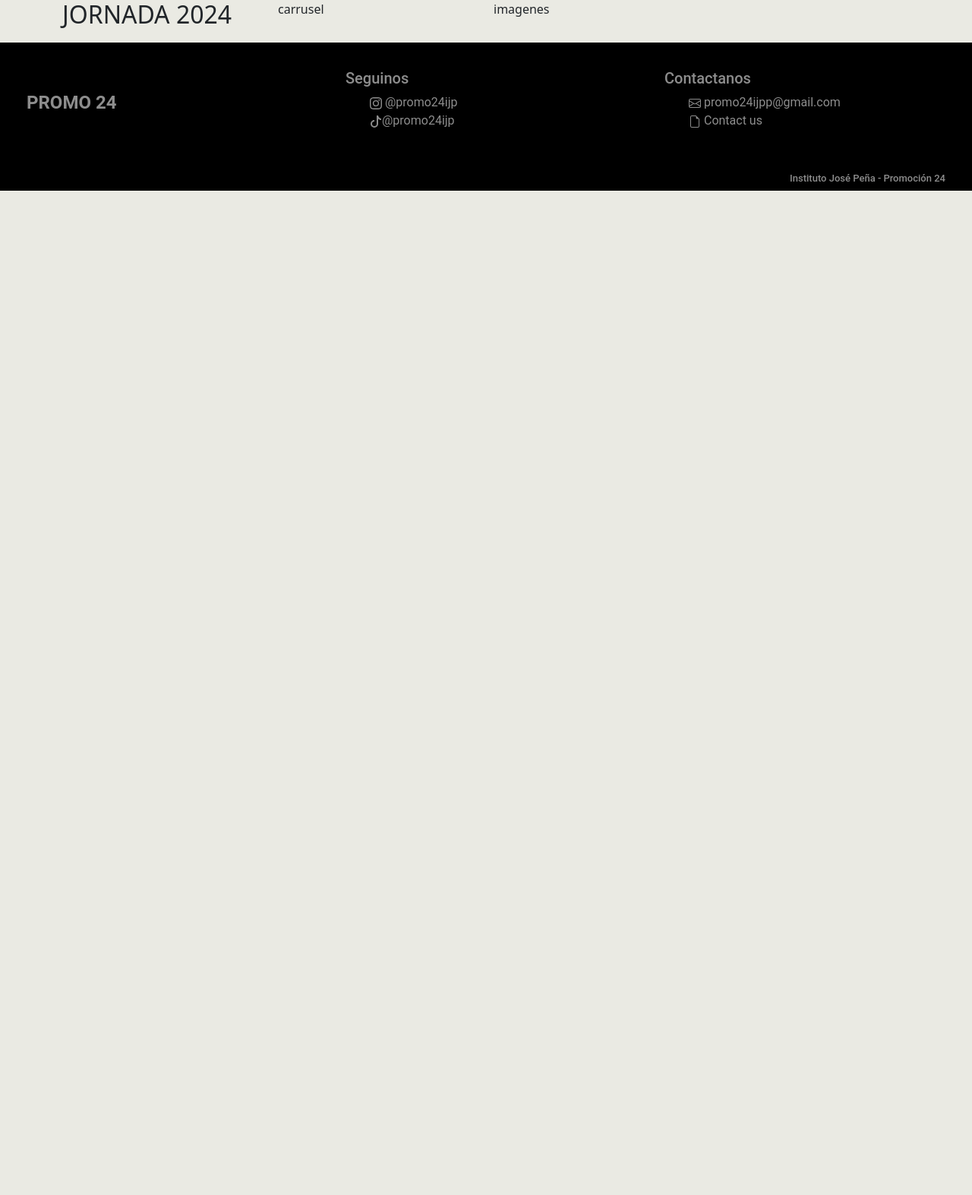
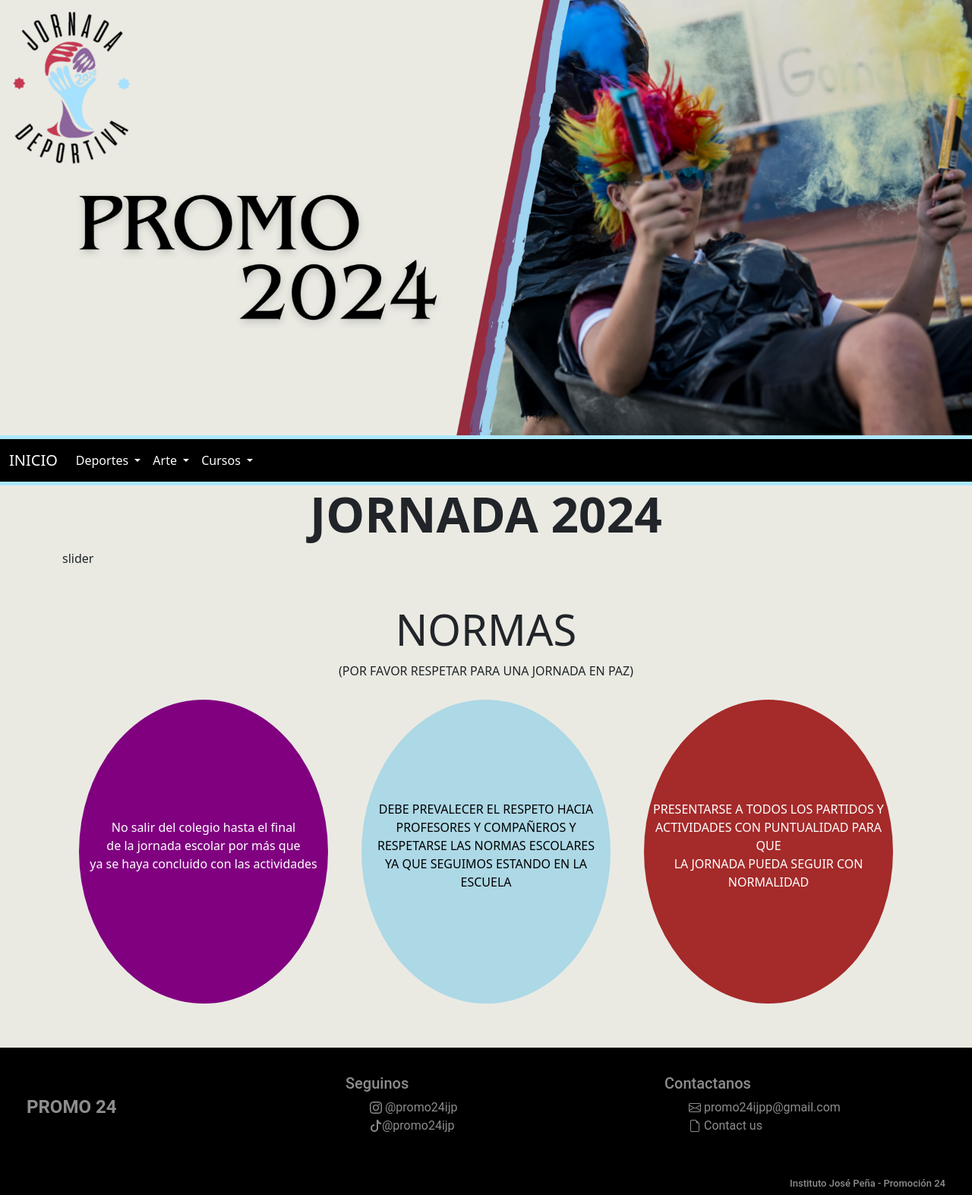
Before and after one commit to MateoAraujo5935/paginajornada, a PHP site: page / in a window 1280 px wide. Shown: the whole page at 76% size. Before the commit the page ends 251 px from the top, so only its background shows below. Run offline with PHP 8.4, Linux system fonts and the light colour scheme.

Commit message:
15/9-14:40

```diff
--- a/header.php
+++ b/header.php
@@ -0,0 +1,85 @@
+<header>
+<img src="imagenes/banner.png" alt="">
+<nav class="navbar navbar-expand-lg bg-body-dark">
+      <div class="container-fluid">
+        <a class="navbar-brand" href="index.php">INICIO</a>
+        <button
+          class="navbar-toggler"
+          type="button"
+          data-bs-toggle="collapse"
+          data-bs-target="#navbarNavDropdown"
+          aria-controls="navbarNavDropdown"
+          aria-expanded="false"
+          aria-label="Toggle navigation"
+        >
+          <span class="navbar-toggler-icon"></span>
+        </button>
+        <div class="collapse navbar-collapse" id="navbarNavDropdown">
+          <ul class="navbar-nav">
+            <li class="nav-item dropdown">
+              <a
+                class="nav-link dropdown-toggle"
+                href="#"
+                role="button"
+                data-bs-toggle="dropdown"
+                aria-expanded="false"
+              >
+                Deportes
+              </a>
+              <ul class="dropdown-menu">
+                <li><a class="dropdown-item" href="index.php?page=sports&sport=football_male">Fútbol Masculino</a></li>
+                <li><a class="dropdown-item" href="index.php?page=sports&sport=football_female">Fútbol Femenino</a></li>
+                <li><a class="dropdown-item" href="index.php?page=sports&sport=basketball">Básquet</a></li>
+                <li><a class="dropdown-item" href="index.php?page=sports&sport=volleyball">Voley</a></li>
+                <li><a class="dropdown-item" href="index.php?page=sports&sport=handball">Handball</a></li>
+                <div class="dropdown-divider"></div>
+                <h6 class="dropdown-header">Esports</h6>
+                <div class="dropdown-divider"></div>
+                <a class="dropdown-item" href="index.php?page=sports&sport=fifa">Fifa</a>
+              </ul>
+            </li>
+            <li class="nav-item dropdown">
+              <a
+                class="nav-link dropdown-toggle"
+                href="#"
+                role="button"
+                data-bs-toggle="dropdown"
+                data-bs-theme="dark"
+                aria-expanded="false"
+              >
+                Arte
+              </a>
+              <ul class="dropdown-menu">
+                <li><a class="dropdown-item" href="#">Show de talentos</a></li>
+                <li><a class="dropdown-item" href="#">Dibujo</a></li>
+              </ul>
+            </li>
+            <li class="nav-item dropdown">
+              <a
+                class="nav-link dropdown-toggle"
+                href="#"
+                role="button"
+                data-bs-toggle="dropdown"
+                aria-expanded="false"
+              >
+                Cursos
+              </a>
+              <ul class="dropdown-menu">
+                <h6 class="dropdown-header">Ciclo Orientado</h6>
+                <div class="dropdown-divider"></div>
+                <a class="dropdown-item" href="./navbar/cursos/6to.html">6to</a>
+                <a class="dropdown-item" href="#">5to</a>
+                <a class="dropdown-item" href="#">4to</a>
+                <div class="dropdown-divider"></div>
+                <h6 class="dropdown-header">Ciclo básico</h6>
+                <div class="dropdown-divider"></div>
+                <a class="dropdown-item" href="#">3ro</a>
+                <a class="dropdown-item" href="#">2do</a>
+                <a class="dropdown-item" href="#">1ro</a>
+              </ul>
+            </li>
+          </ul>
+        </div>
+      </div>
+    </nav>
+</header>
--- a/pages/home.php
+++ b/pages/home.php
@@ -1,7 +1,34 @@
 <section class="container">
-<h2>JORNADA 2024</h2>
-<p>carrusel
-</p>
-<p>imagenes
-</p>
+<h2 class="display-3">JORNADA 2024</h2>
+
+<p>slider</p>
+
+<!-- normas circulos -->
+
+<div class="container text-center my-5">
+    <h3 class="display-4">NORMAS</h3>
+    <p>(POR FAVOR RESPETAR PARA UNA JORNADA EN PAZ)</p>
+
+    <div class="row justify-content-center">
+      <!-- Círculo 1 -->
+      <div class="col-12 col-md-4 d-flex justify-content-center">
+        <div class="circle purple-circle">
+          <p>No salir del colegio hasta el final <br>de la jornada escolar por más que <br>ya se haya concluido con las actividades</p>
+        </div>
+      </div>
+      <!-- Círculo 2 -->
+      <div class="col-12 col-md-4 d-flex justify-content-center">
+        <div class="circle blue-circle">
+          <p>DEBE PREVALECER EL RESPETO HACIA <br>PROFESORES Y COMPAÑEROS Y RESPETARSE LAS NORMAS ESCOLARES<br>YA QUE SEGUIMOS ESTANDO EN LA ESCUELA</p>
+        </div>
+      </div>
+      <!-- Círculo 3 -->
+      <div class="col-12 col-md-4 d-flex justify-content-center">
+        <div class="circle red-circle">
+          <p>PRESENTARSE A TODOS LOS PARTIDOS Y<br>ACTIVIDADES CON PUNTUALIDAD PARA QUE<br>LA JORNADA PUEDA SEGUIR CON NORMALIDAD</p>
+        </div>
+      </div>
+    </div>
+  </div>
+
 </section>
--- a/styles.css
+++ b/styles.css
@@ -4,6 +4,57 @@ html, body {
     overflow-x: hidden;
     background: #EAEAE3;
 }
+
+/*Header*/
+
+header img{
+    width: 100%;
+    height: auto;
+}
+
+.navbar{
+    background-color: #000 !important;
+    border-bottom: 5px solid #ace8ff;
+    border-top: 5px solid #ace8ff;
+}
+
+.navbar-brand{
+    color: white !important;
+}
+
+.nav-link{
+    color: white !important;
+}
+
+
+.nav-link.show{
+    color: #8c659d !important;
+}
+
+.navbar a{
+    color: white;
+
+}
+
+.navbar a:hover{
+    color: #8c659d !important;
+}
+
+
+.dropdown-menu{
+    background-color: #000 !important;
+    border: 1px solid #ace8ff;
+}
+
+.dropdown-divider{
+    background-color: #ace8ff81 !important;
+}
+
+/* HOME */
+
+
+
+
 
 /* FOOTER */
 
@@ -181,26 +232,24 @@ footer h6 {
     margin: 10px 0;
 }
 
-.container {
+.dep_team {
+    text-align: center;
+    padding: 10px;
+}
+
+.dep_teams{
+    margin-top: 20px;
+    margin-bottom: 20px;
     display: grid;
     grid-template-columns: repeat(4, 1fr); /* 4 columnas de igual tamaño */
     gap: 20px; /* Ajusta el espacio entre elementos si es necesario */
-}
-
-.dep_team {
-    text-align: center;
-    padding: 10px;
-
-}
-.dep_teams{
-    margin-top: 20px;
-    margin-bottom: 20px;
 }
 
 .dep_teams a{
     text-decoration: none;
     color: #000;
 }
+
 .dep_team img {
     max-width: 100px;
     height: auto;
@@ -222,3 +271,93 @@ footer h6 {
     color: #8c659d;
     font-weight: bold;
 }
+
+/* Media Queries para hacer el sitio responsive */
+
+/* Pantallas medianas (tablets y dispositivos medianos) */
+@media (max-width: 1024px) {
+    #deporte {
+        font-size: 2.5rem;
+    }
+    .dep_teams {
+        grid-template-columns: repeat(3, 1fr); /* 3 columnas en lugar de 4 */
+    }
+}
+
+/* Pantallas pequeñas (teléfonos móviles) */
+@media (max-width: 768px) {
+    #deporte {
+        font-size: 2rem;
+    }
+    .dep_teams {
+        grid-template-columns: repeat(2, 1fr); /* 2 columnas en lugar de 4 */
+    }
+    .dep_team img {
+        width: 80px; /* Ajustamos el tamaño de las imágenes para pantallas pequeñas */
+        height: auto;
+    }
+}
+
+/* Pantallas muy pequeñas (teléfonos pequeños) */
+@media (max-width: 480px) {
+    #deporte {
+        font-size: 1.5rem;
+    }
+    .dep_teams {
+        grid-template-columns: repeat(2,1fr); /* 1 columna en lugar de varias */
+    }
+    .dep_team img {
+        width: 60px; /* Reducimos más el tamaño de las imágenes */
+        height: auto;
+    }
+}
+
+
+/* MAIN PAGE */
+
+h2{
+    text-align: center;
+    font-weight: bold !important;
+}
+
+/* Slider */
+
+
+/* Normas */
+
+.circle {
+    width: 400px;
+    height: 400px;
+    border-radius: 50%;
+    display: flex;
+    justify-content: center;
+    align-items: center;
+    text-align: center;
+    margin: 10px;
+    box-sizing: border-box;
+  }
+
+  /* Colores personalizados */
+  .purple-circle {
+    background-color: purple;
+    color: white;
+  }
+
+  .blue-circle {
+    background-color: lightblue;
+    color: black;
+  }
+
+  .red-circle {
+    background-color: brown;
+    color: white;
+  }
+
+  /* Responsive */
+  @media (max-width: 768px) {
+    .circle {
+      width: 350px;
+      height: 350px;
+      font-size: 1,5rem;
+    }
+  }
```
Also changed, not shown: imagenes/banner.png (added), 1 other file.
